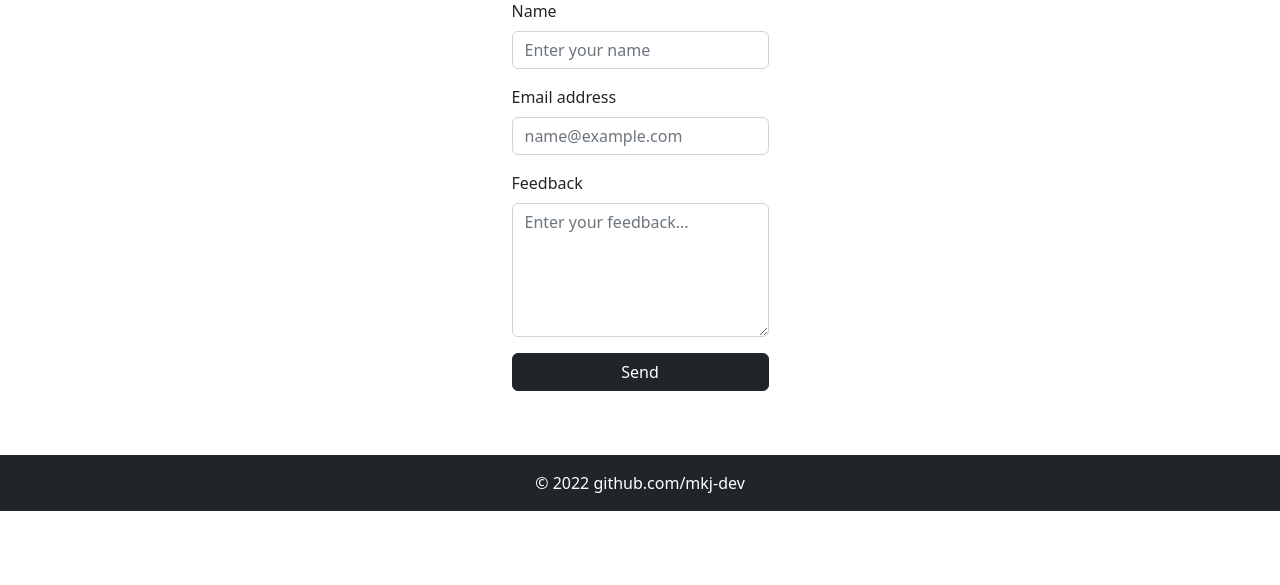
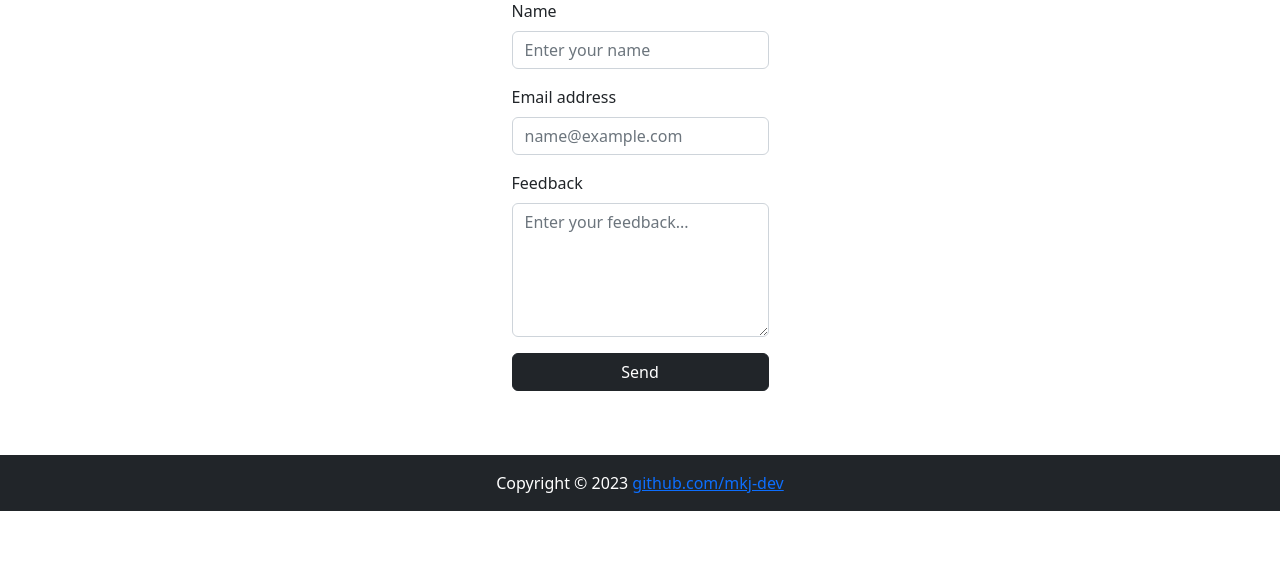
Before and after one commit to mkj-dev/feedback-app, a PHP site: page /index.php in a window 1280 px wide. Shown: the part 215-800 px from the top of the page. Run offline with PHP 8.4, Linux system fonts and the light colour scheme.

Commit message:
Add github link

```diff
--- a/incl/footer.php
+++ b/incl/footer.php
@@ -1,7 +1,7 @@
 </main>
 
 <footer class="py-3 mt-4 bg-dark">
-    <p class="my-0 text-center text-white">&copy; 2022 github.com/mkj-dev</p>
+    <p class="my-0 text-center text-white">Copyright &copy; 2023 <a href="https://github.com/mkj-dev">github.com/mkj-dev</a></p>
 </footer>
 </body>
 </html>
```
